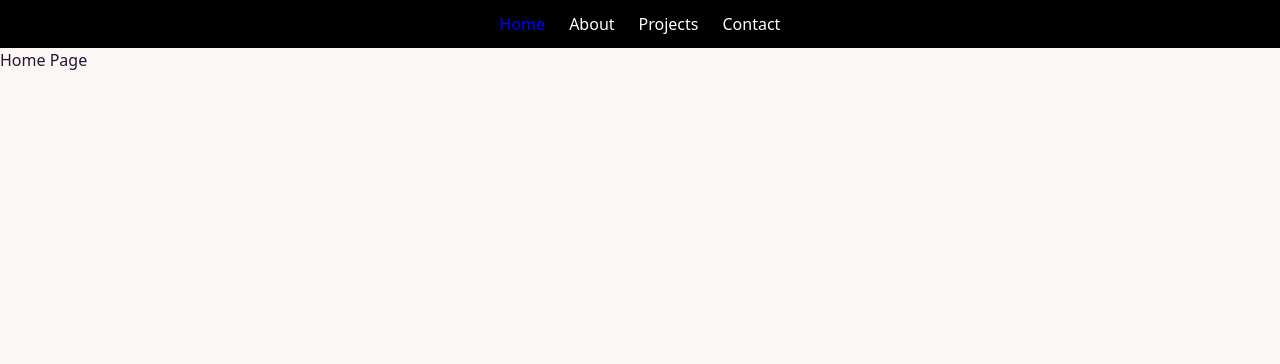
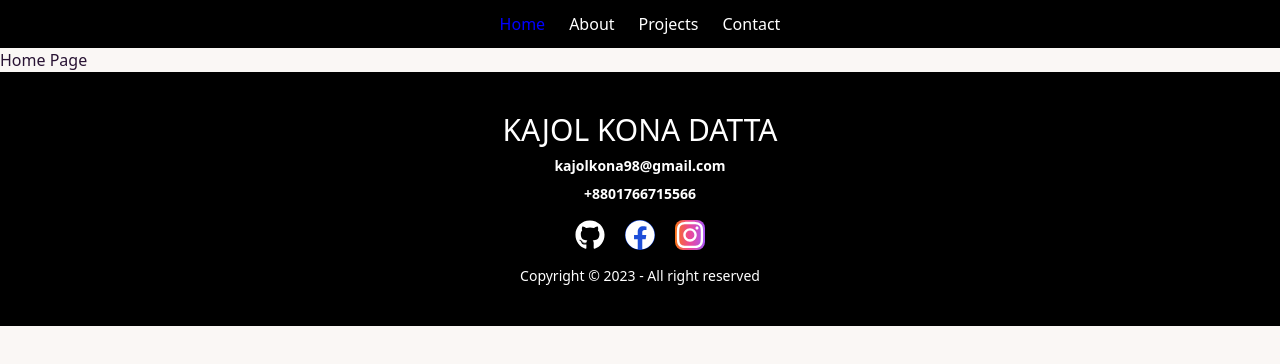
Before and after one commit to KKD98/my-portfolio, a React (Vite) app: page / in a window 1280 px wide. Shown: the top 364 px of the page. Built offline with nearby package versions, Linux system fonts and the light colour scheme.

Commit message:
footer done

```diff
--- a/package.json
+++ b/package.json
@@ -14,6 +14,7 @@
     "match-sorter": "^6.3.1",
     "react": "^18.2.0",
     "react-dom": "^18.2.0",
+    "react-icons": "^4.9.0",
     "react-router-dom": "^6.13.0",
     "sort-by": "^1.2.0"
   },
--- a/src/HomePage/HomePage/HomePage.jsx
+++ b/src/HomePage/HomePage/HomePage.jsx
@@ -1,11 +1,13 @@
 import React from 'react';
 import NavBar from '../../SharedComponent/NavBar/NavBar';
+import Footer from '../../SharedComponent/Footer/Footer';
 
 const HomePage = () => {
     return (
         <div>
         <NavBar></NavBar>
             <p>Home Page</p>
+            <Footer></Footer>
         </div>
     );
 };
--- /dev/null
+++ b/src/SharedComponent/Footer/Footer.jsx
@@ -0,0 +1,29 @@
+import React from 'react';
+import { FaFacebook, FaInstagram, FaGithub } from 'react-icons/fa';
+import { Link } from 'react-router-dom';
+
+const Footer = () => {
+    return (
+        <footer className="footer footer-center p-10 bg-black">
+            <div>
+                <p className='text-white text-3xl'>
+                    KAJOL KONA DATTA
+                </p>
+                <p className="font-bold text-white">
+                    kajolkona98@gmail.com
+                </p>
+                <p className='font-bold text-white mb-2'>
+                +8801766715566
+                </p>
+                <div className='flex gap-5 text-3xl mb-2'>
+                    <a href="https://github.com/kkd98"><FaGithub className='text-white'></FaGithub></a>
+                    <a href='https://www.facebook.com/profile.php?id=100009853148114&mibextid=LQQJ4d'><FaFacebook className='bg-blue-700 text-white rounded-full border-none'></FaFacebook></a>
+                    <a href='https://instagram.com/kajol_kona?igshid=OGQ5ZDc2ODk2ZA=='><FaInstagram className='bg-gradient-to-r from-orange-500 via-pink-500 to-purple-500 text-white rounded-lg'></FaInstagram></a>
+                </div>
+                <p className='text-white'>Copyright © 2023 - All right reserved</p>
+            </div>
+        </footer>
+    );
+};
+
+export default Footer;
```
Also changed, not shown: 1 other file (tests, documents, lock files or other folders).
